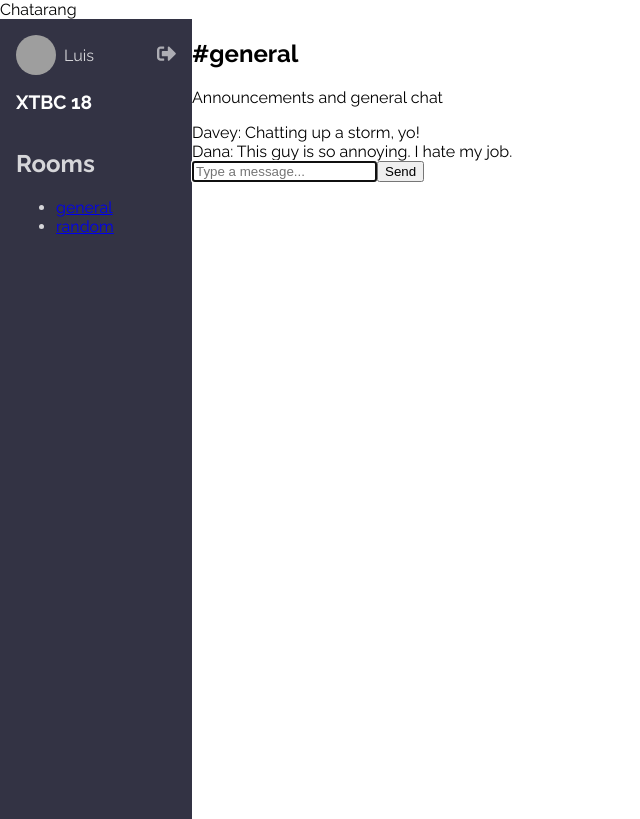
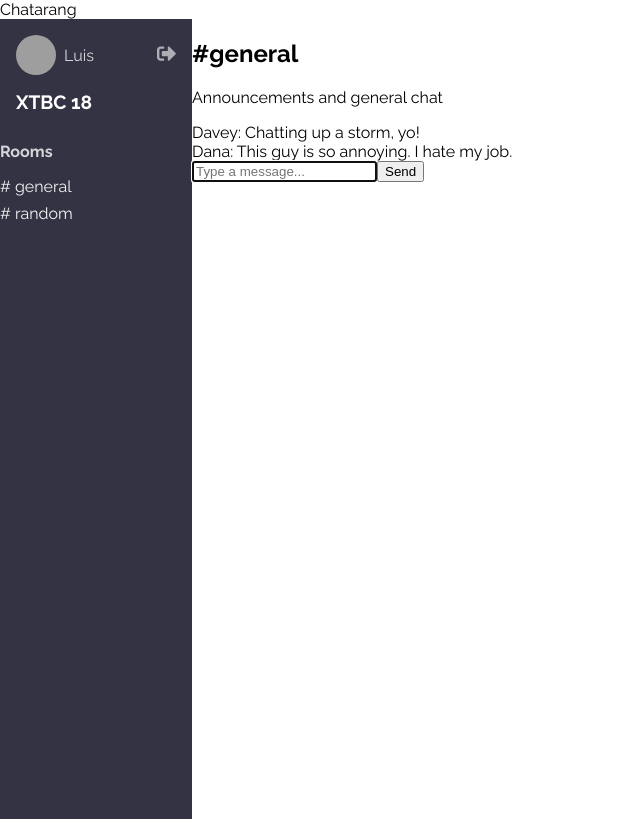
Before and after one commit to LuisR97/chatarang, a React (Create React App) app: page / in a window 1280 px wide. Shown: the whole page, without its empty margins (0-640 px from the left). Built offline with nearby package versions, Linux system fonts and the light colour scheme; grey boxes are pictures that could not be loaded.

Commit message:
Add RoomList component

```diff
--- a/src/Avatar.js
+++ b/src/Avatar.js
@@ -1,8 +1,8 @@
 import React from 'react'
 
-const Avatar = (props) =>
+const Avatar = ({ user }) =>
 {
-    const imageUrl = `https://api.adorable.io/avatars/40/${props.user.email}.png`
+    const imageUrl = `https://api.adorable.io/avatars/40/${user.email}.png`
 
     return (
         <div
--- /dev/null
+++ b/src/RoomList.js
@@ -0,0 +1,58 @@
+import React from 'react'
+import { StyleSheet, css } from 'aphrodite'
+const RoomList = () =>
+{
+    return (
+        <nav
+            className={`RoomList ${css(styles.RoomList)}`}
+            style={styles.children}
+        >
+         <h2 className = {css(styles.h2)}>
+             Rooms</h2>
+         <ul className = {css(styles.list)}>
+            <li className = {css(styles.item)}>
+               <a href="#" className = {css(styles.link)}>general</a>
+            </li>
+            <li className = {css(styles.item)}>
+               <a href="#" className = {css(styles.link)}>random</a>
+            </li>
+         </ul>
+       </nav>
+    )
+}
+
+const styles = StyleSheet.create({
+    roomList: {
+      padding: '0 1rem',
+    },
+
+    h2: {
+      fontSize: '1rem',
+    },
+
+    list: {
+      listStyle: 'none',
+      marginLeft: 0,
+      paddingLeft: 0,
+    },
+
+    item: {
+      marginBottom: '0.5rem',
+    },
+
+    link: {
+      display: 'block',
+      color: 'whitesmoke',
+      textDecoration: 'none',
+
+      '::before': {
+        content: '"# "',
+      },
+
+      ':hover': {
+        backgroundColor: 'rgba(255, 255, 255, 0.2)',
+      },
+    },
+  })
+
+export default RoomList
--- a/src/Sidebar.js
+++ b/src/Sidebar.js
@@ -1,5 +1,7 @@
 import React from 'react'
 import UserInfo from './UserInfo'
+import RoomList from './RoomList'
+
 const Sidebar = (props) => {
   return (
     <aside
@@ -8,16 +10,7 @@ const Sidebar = (props) => {
     >
       <UserInfo user={props.user} />
        <h1 style={styles.h1}>XTBC 18</h1>
-       <nav
-         className="RoomList"
-         style={styles.children}
-       >
-         <h2>Rooms</h2>
-         <ul>
-           <li><a href="#">general</a></li>
-           <li><a href="#">random</a></li>
-         </ul>
-       </nav>
+       <RoomList />
      </aside>
    )
  }
@@ -32,10 +25,6 @@ const styles = {
     flexDirection: 'column',
   },
 
-  children: {
-    padding: '0 1rem',
-  },
-
   h1: {
     color: 'white',
     fontSize: '1.2rem',
```
